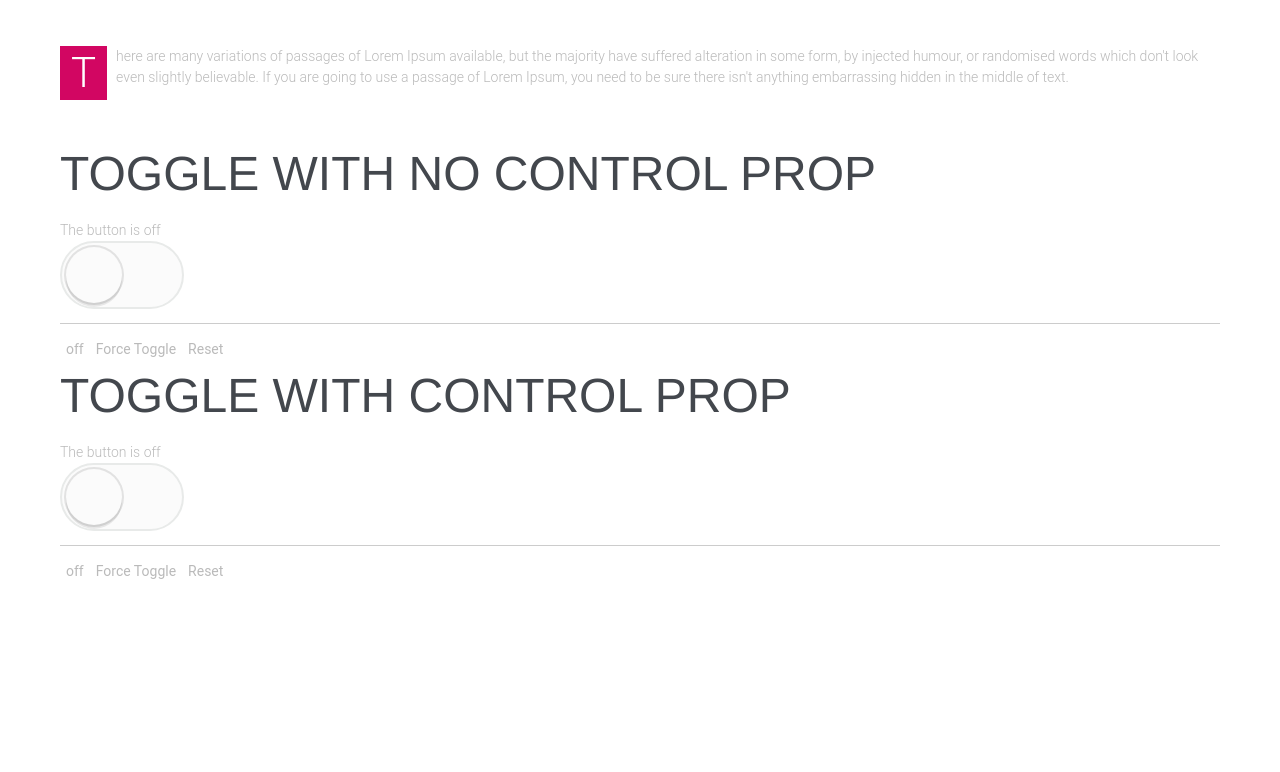
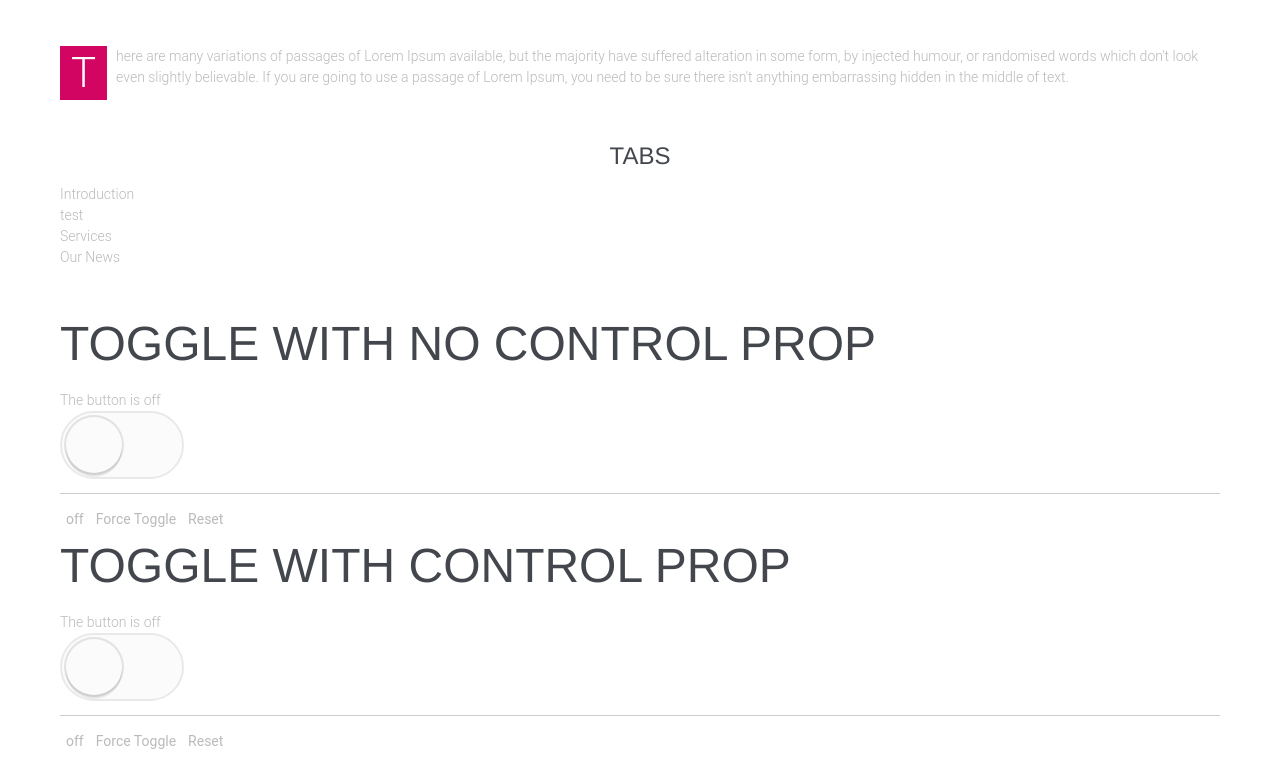
Before and after one commit to Brauxel/mythemes.vanessa, a Next.js app: page /elements in a window 1280 px wide. Shown: the part 1937-2709 px from the top of the page. Before the commit the page ends 2539 px from the top, so only its background shows below. Built offline with nearby package versions, Linux system fonts and the light colour scheme; a web font is replaced by a local one.

Commit message:
Successfully fired click even on clicking TabHeader

```diff
--- /dev/null
+++ b/components/atoms/Tab/index.jsx
@@ -0,0 +1,65 @@
+import React, { Component } from "react";
+import PropTypes from "prop-types";
+import TabContext from "../../contexts/TabContext";
+
+class Tab extends Component {
+	static defaultProps = {
+		isActive: false
+	};
+
+	// let's add a function that can determine whether
+	// the a prop is controlled. Call it `isControlled`.
+	isControlled(prop) {
+		return this.props[prop] !== undefined;
+	}
+
+	// Lets define and initial state that can be used to initiate the reset the system, this makes large initial states easy to control in one place.
+	initialState = { isActive: this.props.isActive };
+
+	/*
+    	- We can make use of @babel/plugin-proposal-class-properties that is set in .babelrc to avoid declaring the state and super(props) in the class constructor as is the usual norm
+  	*/
+	state = this.initialState;
+
+	// We'll also need a `getState` method here that returns a
+	// state object that has state from both internal state (`this.state`)
+	// as well as external state (`this.props`).
+	// IMPORTANT: Don't forget to set the initialValue as an empty object
+	getState(state = this.state) {
+		return Object.entries(state).reduce((combinedState, [key, value]) => {
+			if (this.isControlled(key)) {
+				combinedState[key] = this.props[key];
+			} else {
+				combinedState[key] = value;
+			}
+
+			return combinedState;
+		}, {});
+	}
+
+	getStateAndHelpers() {
+		return {
+			active: this.getState().isActive
+		};
+	}
+
+	render() {
+		return React.Children.map(this.props.children, child =>
+			React.cloneElement(child, {
+				id: this.props.id
+			})
+		);
+	}
+}
+
+Tab.propTypes = {
+	isActive: PropTypes.bool.isRequired,
+	id: PropTypes.string.isRequired,
+	children: PropTypes.oneOfType([
+		PropTypes.string,
+		PropTypes.array,
+		PropTypes.element,
+		PropTypes.func
+	]).isRequired
+};
+export default Tab;
--- /dev/null
+++ b/components/atoms/TabContent/index.jsx
@@ -0,0 +1,25 @@
+import React, { Component } from "react";
+import PropTypes from "prop-types";
+import TabContext from "../../contexts/TabContext";
+
+class TabContent extends Component {
+	render() {
+		return (
+			<TabContext.Consumer>
+				{({ currentActive }) =>
+					currentActive.toString() === this.props.id ? (
+						<div className="tab-content">{this.props.children}</div>
+					) : (
+						""
+					)
+				}
+			</TabContext.Consumer>
+		);
+	}
+}
+
+TabContent.propTypes = {
+	id: PropTypes.string
+};
+
+export default TabContent;
--- /dev/null
+++ b/components/atoms/TabHeader/index.jsx
@@ -0,0 +1,41 @@
+import { Component } from "react";
+import PropTypes from "prop-types";
+import TabContext from "../../contexts/TabContext";
+
+class TabHeader extends Component {
+	toggle = () => {
+		console.log("tab header toggle clicked");
+	};
+
+	render() {
+		const { id } = this.props;
+
+		return (
+			<TabContext.Consumer>
+				{({ currentActive, toggle }) => (
+					<div
+						className={
+							currentActive.toString() === id
+								? "tab-header active"
+								: "tab-header"
+						}
+						onClick={() =>
+							toggle({
+								currentActive: id
+							})
+						}
+					>
+						{this.props.children}
+					</div>
+				)}
+			</TabContext.Consumer>
+		);
+	}
+}
+
+TabHeader.propTypes = {
+	isActive: PropTypes.bool,
+	id: PropTypes.string
+};
+
+export default TabHeader;
--- /dev/null
+++ b/components/contexts/TabContext.jsx
@@ -0,0 +1,9 @@
+import { createContext } from "react";
+
+const TabContext = createContext({
+	currentActive: "1",
+	toggle: () => {},
+	getTogglerProps: () => {}
+});
+
+export default TabContext;
--- /dev/null
+++ b/components/molecules/Tabs/index.jsx
@@ -0,0 +1,48 @@
+import React, { Component } from "react";
+import PropTypes from "prop-types";
+import TabContext from "../../contexts/TabContext";
+
+class Tabs extends Component {
+	toggle = (toggleValues = {}) => {
+		this.internalSetState(toggleValues);
+	};
+
+	internalSetState(state = this.state) {
+		console.log("tabs internal set state", state);
+	}
+
+	getTabProps = () => {
+		console.log("Tabs get Tab props");
+	};
+
+	// Lets define and initial state that can be used to initiate the reset the system, this makes large initial states easy to control in one place.
+	initialState = {
+		currentActive: "1",
+		toggle: this.toggle,
+		getTogglerProps: this.getTogglerProps
+	};
+
+	/*
+    	- We can make use of @babel/plugin-proposal-class-properties that is set in .babelrc to avoid declaring the state and super(props) in the class constructor as is the usual norm
+  	*/
+	state = this.initialState;
+
+	render() {
+		const { children } = this.props;
+		const ui = typeof children === "function" ? children(this.state) : children;
+
+		return <TabContext.Provider value={this.state}>{ui}</TabContext.Provider>;
+	}
+}
+
+// // Specifies the default values for props:
+Tabs.propTypes = {
+	children: PropTypes.oneOfType([
+		PropTypes.string,
+		PropTypes.array,
+		PropTypes.element,
+		PropTypes.func
+	]).isRequired
+};
+
+export default Tabs;
--- a/components/ui/index.jsx
+++ b/components/ui/index.jsx
@@ -2,5 +2,9 @@ import Heading from "../atoms/Heading/";
 import Text from "../atoms/Text/";
 import List from "../molecules/List/";
 import ListItem from "../atoms/ListItem/";
+import Tabs from "../molecules/Tabs/";
+import TabHeader from "../atoms/TabHeader/";
+import Tab from "../atoms/Tab/";
+import TabContent from "../atoms/TabContent/";
 
-export { Heading, Text, List, ListItem };
+export { Heading, Text, List, ListItem, Tabs, Tab, TabHeader, TabContent };
--- a/pages/elements.jsx
+++ b/pages/elements.jsx
@@ -5,7 +5,16 @@ import Toggle from "../components/containers/ToggleContainer/";
 import SiteContainer from "../components/containers/SiteContainer/";
 import SectionContainer from "../components/containers/SectionContainer/";
 
-import { List, ListItem, Text, Heading } from "../components/ui/";
+import {
+	List,
+	ListItem,
+	Text,
+	Heading,
+	Tabs,
+	Tab,
+	TabHeader,
+	TabContent
+} from "../components/ui/";
 import { faPhotoVideo } from "@fortawesome/free-solid-svg-icons";
 import { faCommentAlt } from "@fortawesome/free-regular-svg-icons";
 
@@ -192,6 +201,40 @@ const Elements = () => (
 			</SectionContainer>
 
 			<SectionContainer>
+				<Heading as="h3" textAlign="center">
+					Tabs
+				</Heading>
+
+				<Tabs>
+					{/*({ active }) => (
+						<Tab isActive={true}>
+							<TabHeader>Introduction</TabHeader>
+
+							<TabContent>test - {active}</TabContent>
+						</Tab>
+					)*/}
+
+					<Tab isActive={true} id="1">
+						<TabHeader>Introduction</TabHeader>
+
+						<TabContent>test</TabContent>
+					</Tab>
+
+					<Tab id="2">
+						<TabHeader>Services</TabHeader>
+
+						<TabContent>Services Content</TabContent>
+					</Tab>
+
+					<Tab id="3">
+						<TabHeader>Our News</TabHeader>
+
+						<TabContent>Our News Content</TabContent>
+					</Tab>
+				</Tabs>
+			</SectionContainer>
+
+			<SectionContainer>
 				<Heading>Toggle with no control prop</Heading>
 				<Toggle />
 
```
